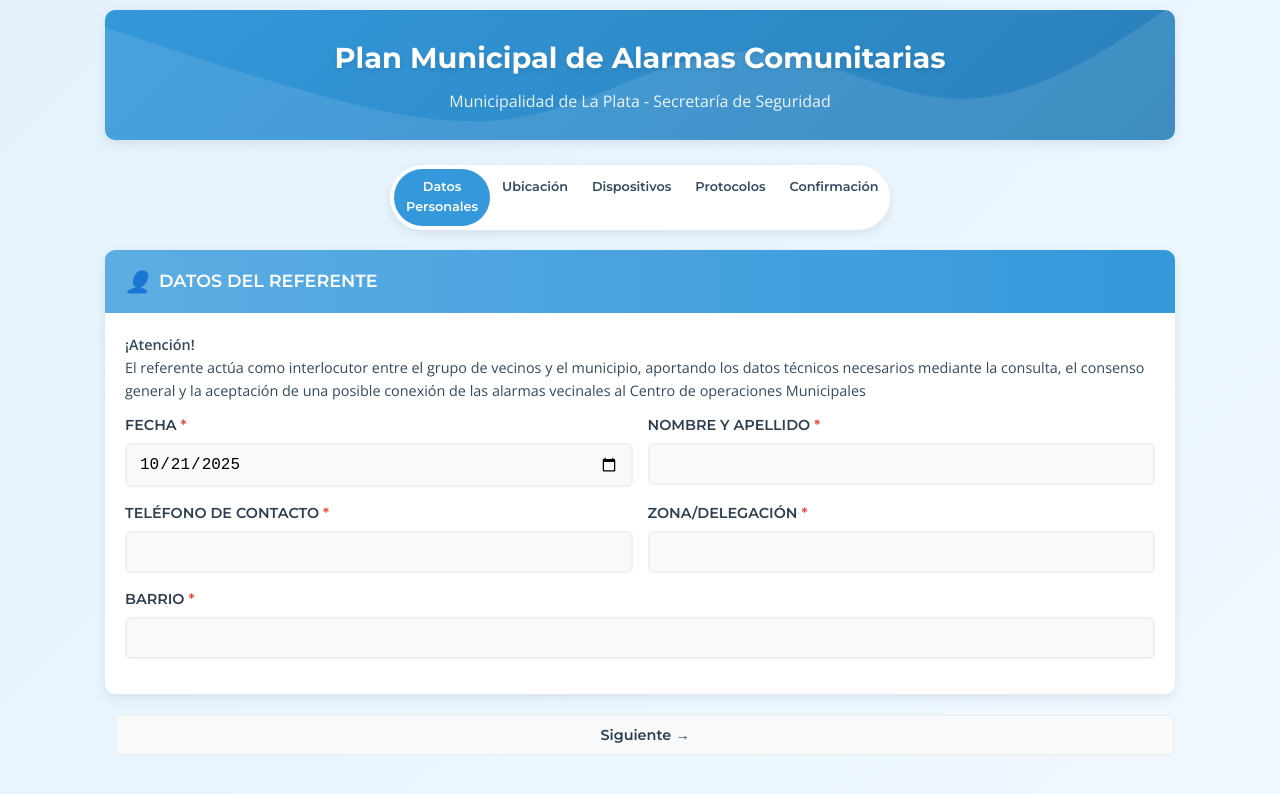
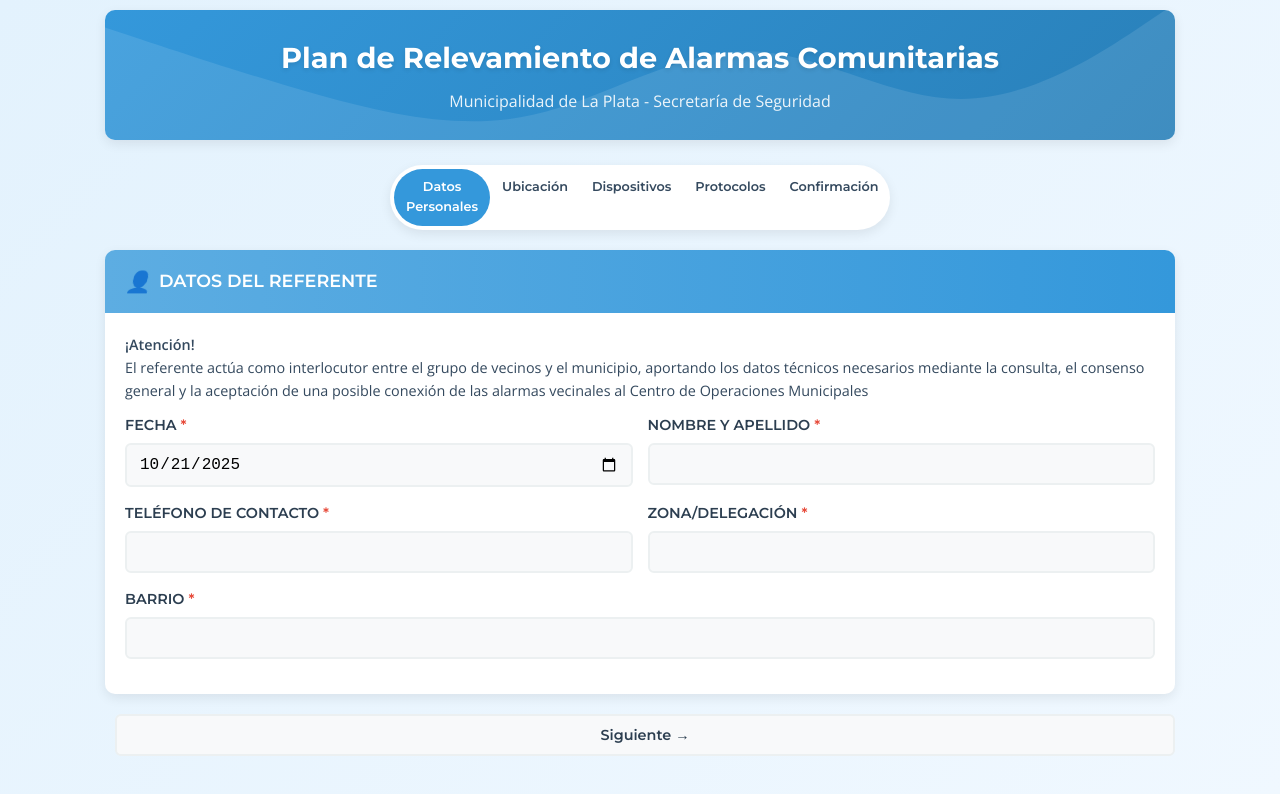
Before and after one commit to Javiergar900/encuesta-alarmas, a plain HTML site: page index.html in a window 1280 px wide. Drawn offline with nearby package versions, Linux system fonts and the light colour scheme.

Commit message:
Update index.html

```diff
--- a/index.html
+++ b/index.html
@@ -3,7 +3,7 @@
 <head>
     <meta charset="UTF-8">
     <meta name="viewport" content="width=device-width, initial-scale=1.0">
-    <title>Plan Municipal de Alarmas Comunitarias</title>
+    <title>Plan de Relevamiento de Alarmas Comunitarias</title>
     <link rel="stylesheet" href="https://unpkg.com/leaflet@1.7.1/dist/leaflet.css" />
     <link href="https://fonts.googleapis.com/css2?family=Montserrat:wght@400;500;600;700&family=Open+Sans:wght@400;600&display=swap" rel="stylesheet">
     <style>
@@ -534,7 +534,7 @@
 <body>
     <div class="container">
         <header>
-            <h1>Plan Municipal de Alarmas Comunitarias</h1>
+            <h1>Plan de Relevamiento de Alarmas Comunitarias</h1>
             <p>Municipalidad de La Plata - Secretaría de Seguridad</p>
         </header>
 
@@ -572,7 +572,7 @@
                     <div class="card-body">
                         <div class="intro-text">
                             <p><strong>¡Atención!</strong><br>
-                            El referente actúa como interlocutor entre el grupo de vecinos y el municipio, aportando los datos técnicos necesarios mediante la consulta, el consenso general y la aceptación de una posible conexión de las alarmas vecinales al Centro de operaciones Municipales</p>
+                            El referente actúa como interlocutor entre el grupo de vecinos y el municipio, aportando los datos técnicos necesarios mediante la consulta, el consenso general y la aceptación de una posible conexión de las alarmas vecinales al Centro de Operaciones Municipales</p>
                         </div>
 
                         <div class="form-row">
```
